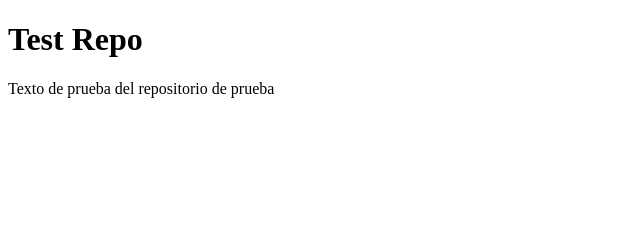
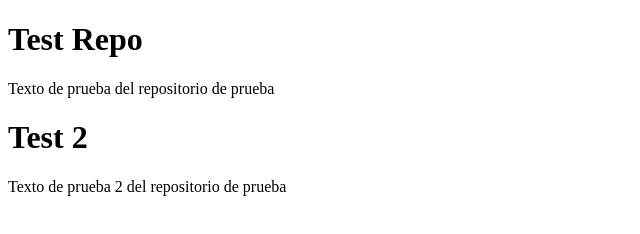
Before and after one commit to AngelAlbertoDeLaCruzGarcia/test-repo, a plain HTML site: page index.html in a window 1280 px wide. Shown: the whole page, without its empty margins (0-640 px from the left). Drawn offline with Linux system fonts and the light colour scheme.

Commit message:
More information

```diff
--- a/index.html
+++ b/index.html
@@ -11,5 +11,9 @@
 			<h1>Test Repo</h1>
 			<p>Texto de prueba del repositorio de prueba</p>
 		</div>
+		<div>
+			<h1>Test 2</h1>
+			<p>Texto de prueba 2 del repositorio de prueba</p>
+		</div>
 	</body>
 </html>
```
